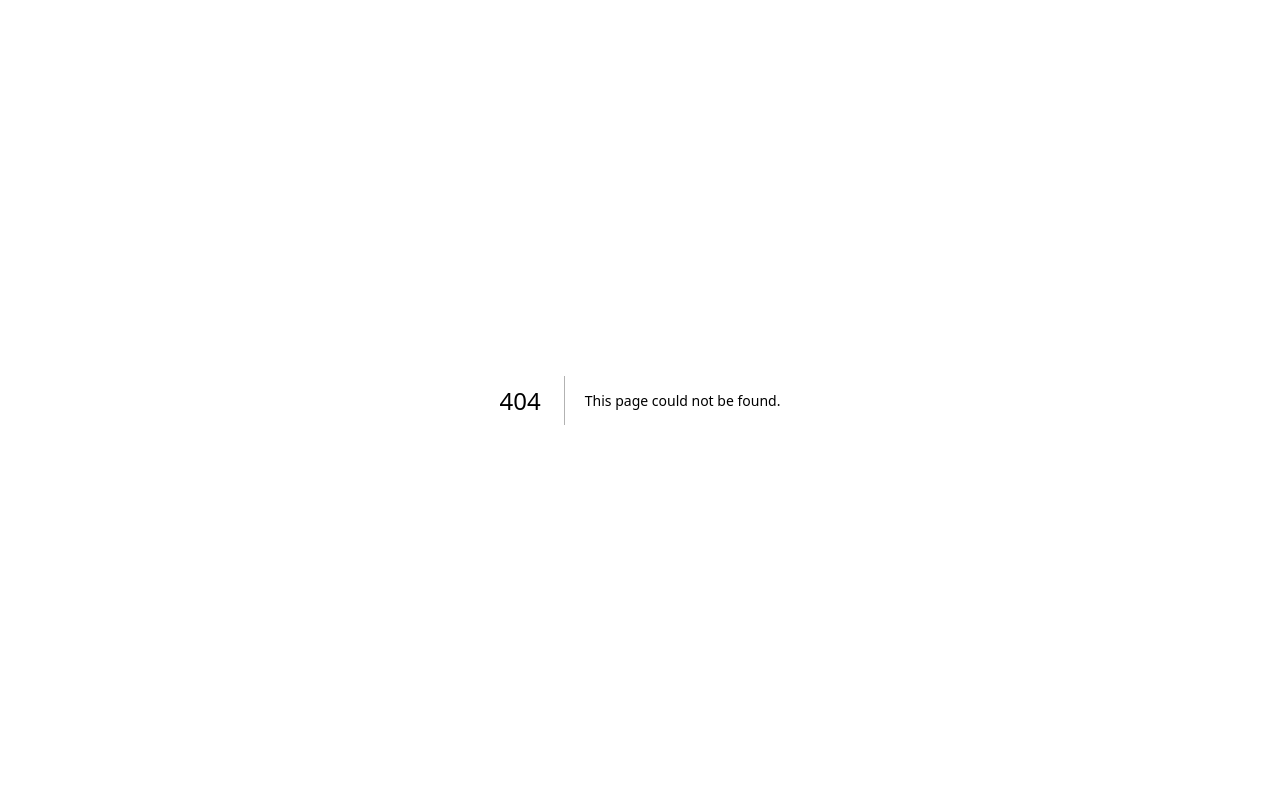
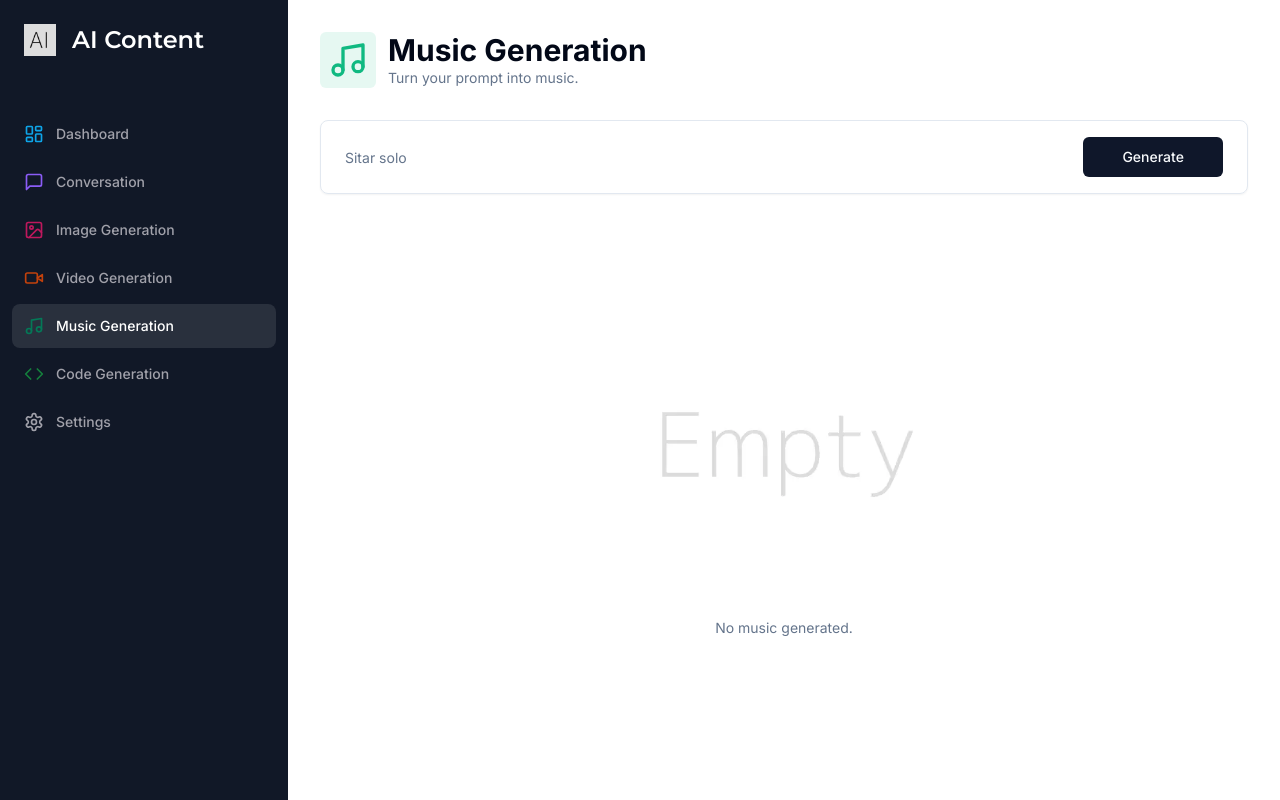
Before and after one commit to susanta/ai-content-genertor, a Next.js app: page /music in a window 1280 px wide. Before the commit this address had no page. Built offline with nearby package versions, Linux system fonts and the light colour scheme.

Commit message:
Added music generation functionality using replicate ai

```diff
--- /dev/null
+++ b/app/(dashboard)/(routes)/music/constants.ts
@@ -0,0 +1,7 @@
+import * as z from 'zod';
+
+export const formSchema = z.object({
+  prompt: z.string().min(1, {
+    message: 'Music Prompt is requeird',
+  }),
+});
--- /dev/null
+++ b/app/(dashboard)/(routes)/music/page.tsx
@@ -0,0 +1,111 @@
+'use client';
+
+import * as z from 'zod';
+import Heading from '@/components/heading';
+import { Music } from 'lucide-react';
+import { useForm } from 'react-hook-form';
+import { zodResolver } from '@hookform/resolvers/zod';
+
+import { formSchema } from './constants';
+import { Form, FormControl, FormField, FormItem } from '@/components/ui/form';
+import { Input } from '@/components/ui/input';
+import { Button } from '@/components/ui/button';
+import axios from 'axios';
+import { useRouter } from 'next/navigation';
+import { useState } from 'react';
+import { ChatCompletionRequestMessage } from 'openai';
+import { Empty } from '@/components/empty';
+import { Loader } from '@/components/loader';
+
+const MusicPage = () => {
+  const router = useRouter();
+  const [music, setMusic] = useState<string>();
+
+  const form = useForm<z.infer<typeof formSchema>>({
+    resolver: zodResolver(formSchema),
+    defaultValues: {
+      prompt: '',
+    },
+  });
+
+  const isLoading = form.formState.isSubmitting;
+
+  const onSubmit = async (values: z.infer<typeof formSchema>) => {
+    try {
+      setMusic(undefined);
+
+      const response = await axios.post('/api/music', values);
+
+      setMusic(response.data.audio);
+      form.reset();
+    } catch (error: any) {
+      // TODO: Open Pro Model
+      console.log(error);
+    } finally {
+      router.refresh();
+    }
+  };
+
+  return (
+    <div>
+      <Heading
+        title="Music Generation"
+        description="Turn your prompt into music."
+        icon={Music}
+        iconColor="text-emerald-500"
+        bgColor="bg-emerald-500/10"
+      />
+      <div className="px-4 lg:px-8">
+        <div>
+          <Form {...form}>
+            <form
+              onSubmit={form.handleSubmit(onSubmit)}
+              className="rounded-lg border w-full p-4 px-3 md:px-6 focus-within: shadow-sm grid grid-cols-12 gap-2"
+            >
+              <FormField
+                name="prompt"
+                render={({ field }) => (
+                  <FormItem className="col-sapn-12 lg:col-span-10">
+                    <FormControl className="m-0 p-0">
+                      <Input
+                        className="border-0 outline-none focus-visible:ring-0 focus-visible:ring-transparent"
+                        disabled={isLoading}
+                        placeholder="Sitar solo"
+                        {...field}
+                      />
+                    </FormControl>
+                  </FormItem>
+                )}
+              />
+              <Button
+                className="col-span-12 lg:col-span-2 w-full"
+                disabled={isLoading}
+              >
+                Generate
+              </Button>
+            </form>
+          </Form>
+        </div>
+        <div className="space-y-4 mt-4">
+          {isLoading && (
+            <div className="p-8 rounded-lg w-full flex items-center justify-center bg-muted">
+              <Loader />
+            </div>
+          )}
+          {!music && !isLoading && (
+            <div>
+              <Empty label="No music generated." />
+            </div>
+          )}
+          {music && (
+            <audio controls className="w-full mt-8">
+              <source src={music} />
+            </audio>
+          )}
+        </div>
+      </div>
+    </div>
+  );
+};
+
+export default MusicPage;
--- /dev/null
+++ b/app/api/music/route.ts
@@ -0,0 +1,37 @@
+import { auth } from '@clerk/nextjs';
+import { NextResponse } from 'next/server';
+import Replicate from 'replicate';
+
+const replicate = new Replicate({
+  auth: process.env.REPLICATE_API_TOKEN!,
+});
+
+export async function POST(req: Request) {
+  try {
+    const { userId } = auth();
+    const body = await req.json();
+    const { prompt } = body;
+
+    if (!userId) {
+      return new NextResponse('Unauthorized', { status: 401 });
+    }
+
+    if (!prompt) {
+      return new NextResponse('Prompt is requred', { status: 400 });
+    }
+
+    const response = await replicate.run(
+      'riffusion/riffusion:8cf61ea6c56afd61d8f5b9ffd14d7c216c0a93844ce2d82ac1c9ecc9c7f24e05',
+      {
+        input: {
+          prompt_a: prompt,
+        },
+      }
+    );
+
+    return NextResponse.json(response);
+  } catch (error) {
+    console.log('[MUSIC_ERROR]', error);
+    return new NextResponse('Internal error', { status: 500 });
+  }
+}
--- a/package.json
+++ b/package.json
@@ -33,6 +33,7 @@
     "react-dom": "18.2.0",
     "react-hook-form": "^7.45.2",
     "react-markdown": "^8.0.7",
+    "replicate": "^0.14.0",
     "tailwind-merge": "^1.14.0",
     "tailwindcss": "3.3.3",
     "tailwindcss-animate": "^1.0.6",
```
Also changed, not shown: 1 other file (tests, documents, lock files or other folders).
